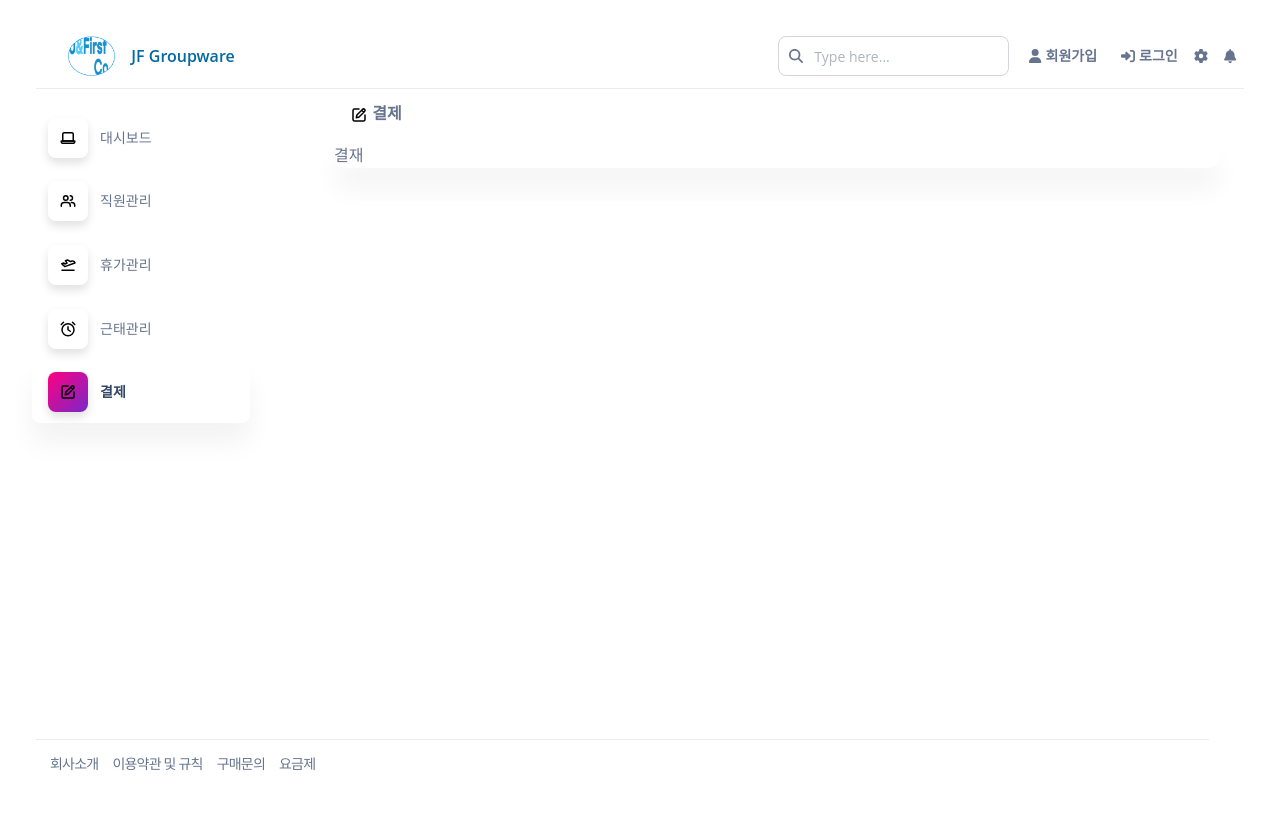
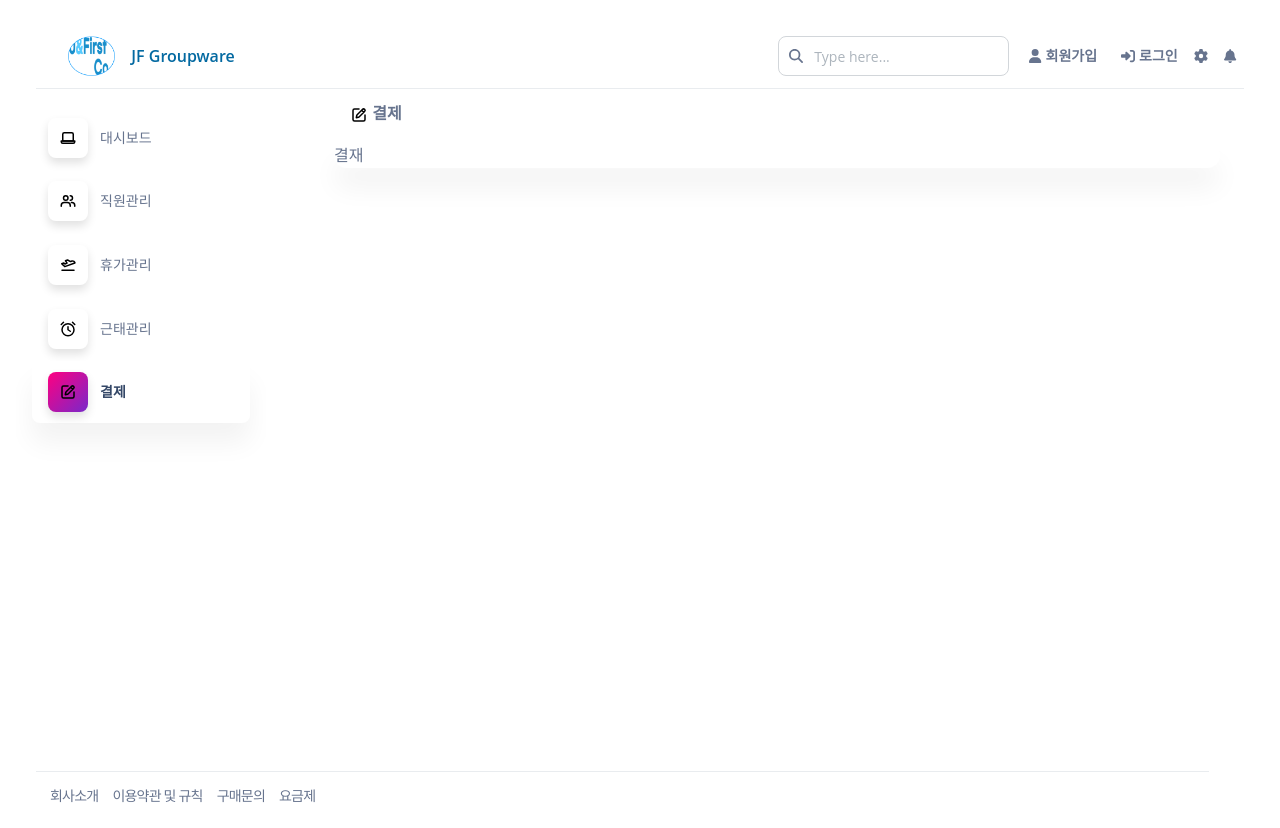
Before and after one commit to eunbbori/gwNew, a Next.js app: page /approval in a window 1280 px wide. Before the commit the page ends 800 px from the top, so only its background shows below. Built offline with nearby package versions, Linux system fonts and the light colour scheme; no server answers.

Commit message:
footer 하단 고정

```diff
--- a/src/components/Footer.tsx
+++ b/src/components/Footer.tsx
@@ -5,8 +5,8 @@ import jnFirstLogo from 'src/assets/img/jnfirst.png';
 
 const Footer = () => {
   return (
-    <footer className="w-11/12 min-h-0 absolute tracking-tighter bottom-6">
-      <section className="text-sm">
+    <footer className="w-11/12 min-h-0 absolute tracking-tighter">
+      <section className="text-sm mb-[20px]">
         <hr className="w-full h-px mt-5 bg-gray-200 border-0 dark:bg-gray-700" />
         <nav className="flex justify-evenly w-3/12 mt-3">
           <a href="#">회사소개</a>
--- a/src/components/Layout.tsx
+++ b/src/components/Layout.tsx
@@ -10,7 +10,7 @@ const Layout = ({ children }: LayoutProps) => {
   return (
     <div className="m-7 p-2 text-slate-500">
       <Header />
-      <div className="">{children}</div>
+      <div>{children}</div>
       <Footer />
     </div>
   );
--- a/src/views/common/part/Content.tsx
+++ b/src/views/common/part/Content.tsx
@@ -3,7 +3,7 @@ export interface IContentProps {
 }
 
 const Content = ({ content }: IContentProps) => (
-  <div className="w-full px-6 py-0 mx-auto">
+  <div className="w-full px-6 py-0 mx-auto min-h-[76vh]">
     {/* cards row 4 */}
     <div className="flex flex-wrap my-1 -mx-3">
       <div className="w-full max-w-full px-3 mt-0 mb-6 md:mb-0 md:flex-none lg:flex-none">
```
